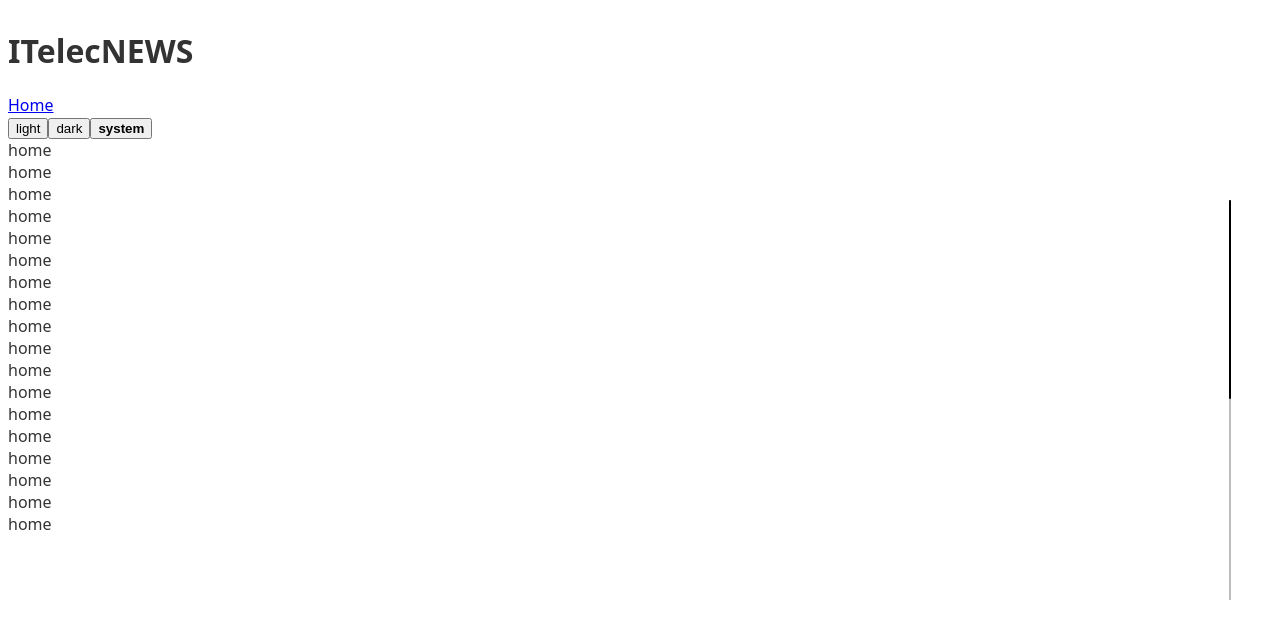
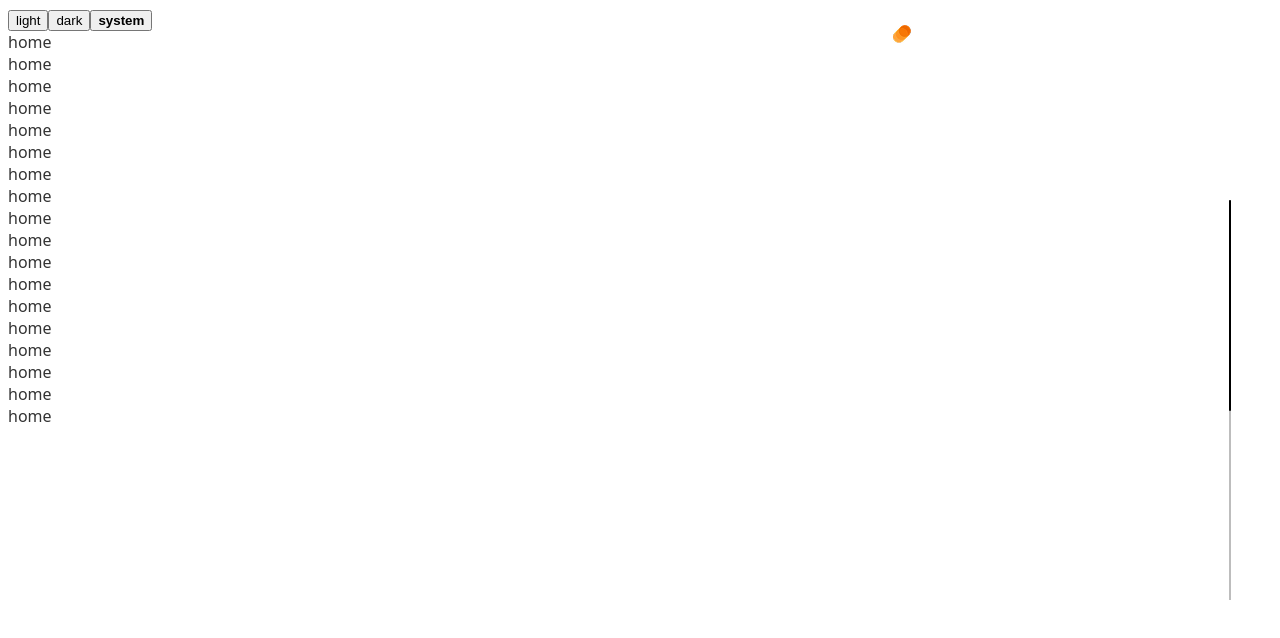
Before and after one commit to Ariubilig/ITelecNEWS, a React (Vite) app in the folder Client/: page / in a window 1280 px wide. Shown: the top 638 px of the page. Built offline with nearby package versions, Linux system fonts and the light colour scheme.

Commit message:
Add navbar just png uhh

```diff
--- a/Client/src/components/UI/navbar/Navbar.css
+++ b/Client/src/components/UI/navbar/Navbar.css
@@ -0,0 +1,38 @@
+@import url('https://fonts.googleapis.com/css2?family=Roboto:wght@700&display=swap');
+
+.navbar {
+    position: fixed;
+    top: 20px;
+    left: 0;
+    right: 0;
+    width: 1920px;
+    display: flex;
+    justify-content: center;
+}
+
+/* Brand block: 134px wide × 29px tall (18px logo + 5px top + 6px bottom) */
+.navbar-brand {
+    display: flex;
+    align-items: center;
+    gap: 6px;
+    width: 134px;
+    height: 29px;
+    padding: 5px 0 6px 0;
+    box-sizing: border-box;
+}
+
+.navbar-logo {
+    width: 18px;
+    height: 18px;
+    flex-shrink: 0;
+}
+
+.navbar-text {
+    font-family: 'Roboto', sans-serif;
+    font-size: 24px;
+    font-weight: 700;
+    line-height: normal;
+    letter-spacing: 0.04em; /* 4% */
+    color: #ffffff;
+    white-space: nowrap;
+}
--- a/Client/src/components/UI/navbar/Navbar.tsx
+++ b/Client/src/components/UI/navbar/Navbar.tsx
@@ -1,23 +1,20 @@
 import './Navbar.css'
 
-
 function Navbar() {
-
-
     return (
-        <div className="navbar">
-
-            <div className="navbar-logo">
-                <h1>ITelecNEWS</h1>
+        <nav className="navbar">
+            <div className="navbar-brand">
+                <img
+                    src="/logo.png"
+                    alt="Unwrite logo"
+                    className="navbar-logo"
+                    width={18}
+                    height={18}
+                />
+                <span className="navbar-text">UNWRITE</span>
             </div>
-
-            <div className="navbar-links">
-                <a href="/">Home</a>
-            </div>
-
-        </div>
+        </nav>
     )
 }
 
-
 export default Navbar
```
Also changed, not shown: Client/public/logo.png (added).
